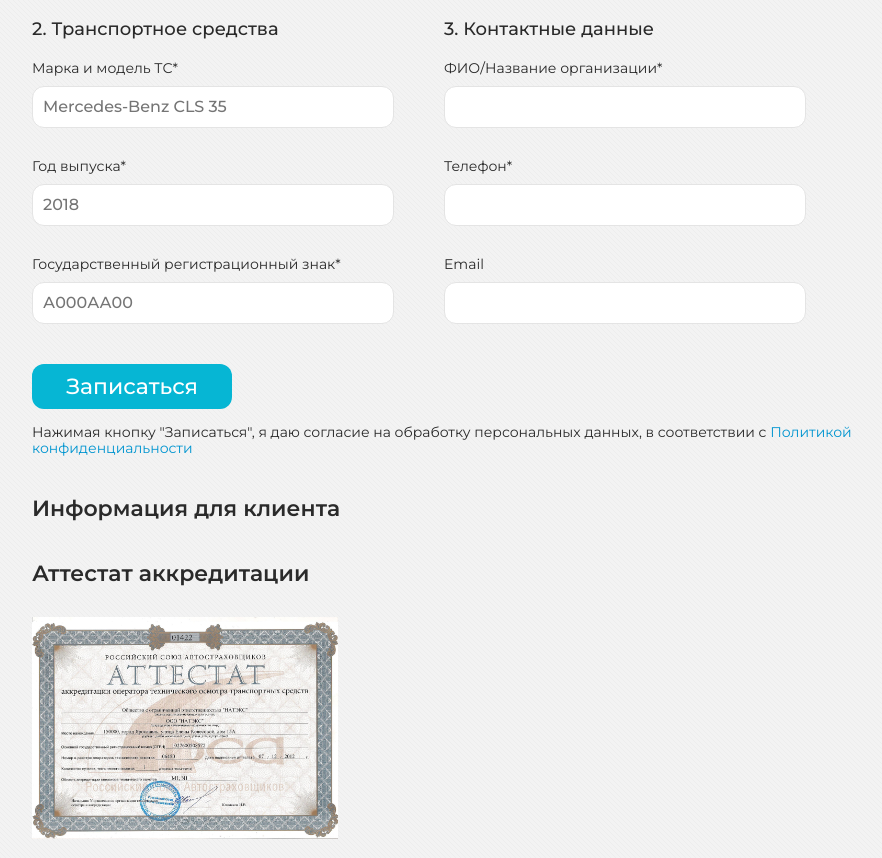
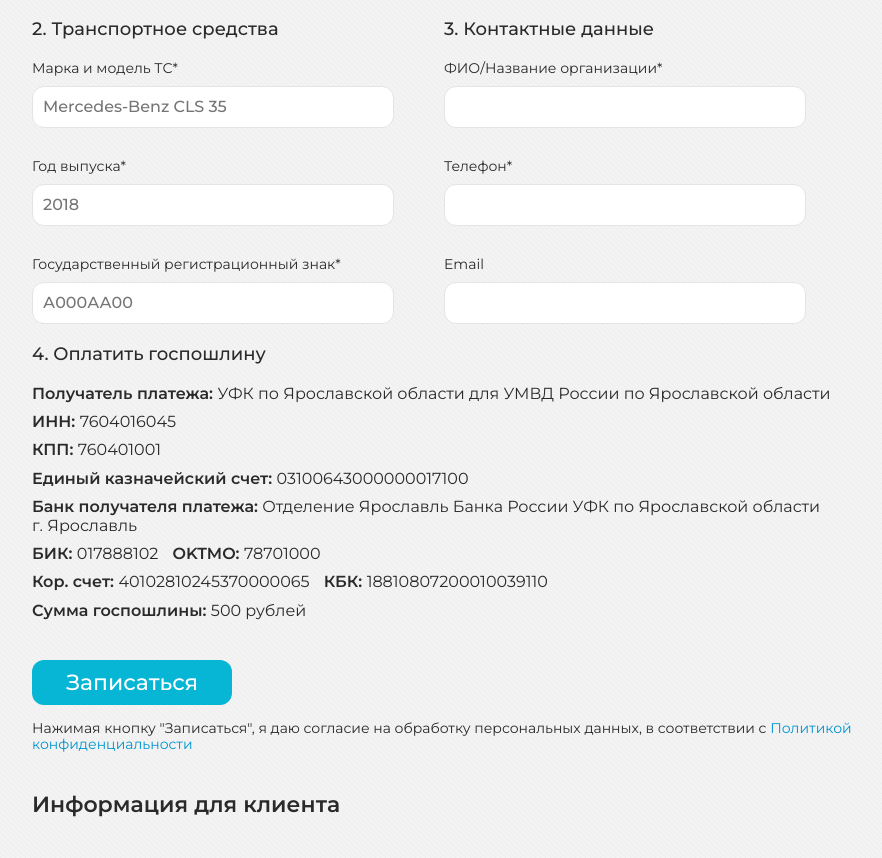
Before and after one commit to NikolayBabankov/natex, a Django app: template website/templates/tekhosmotr.html in a window 1280 px wide. Shown: the part 731-1589 px from the top of the page, without its empty margins (38-920 px from the left). Run offline with Django 4.2, Linux system fonts and the light colour scheme; the template is opened without the code that fills it, so the values that code supplies are empty; some libraries are stand-ins or nearby versions.

Commit message:
techosmotr poshlina

```diff
--- a/website/templates/tekhosmotr.html
+++ b/website/templates/tekhosmotr.html
@@ -71,6 +71,67 @@
                                 </div>
                             </div>
                         </div>
+                        <div class="tekhosmotr_form_wrap_item">
+                            <div class="tekhosmotr_form_title">
+                                4. Оплатить госпошлину
+                            </div>
+                            <ul class="tekhosmotr_form_list" style="margin: 0; padding: 0; list-style: none;">
+                                <div class="li" style="margin-bottom: 10px;">
+                                    <strong>
+                                        Получатель платежа:
+                                    </strong> УФК по Ярославской области для УМВД России по Ярославской области
+                                </div>
+                                <div class="li" style="margin-bottom: 10px;">
+                                    <strong>
+                                        ИНН:
+                                    </strong> 7604016045
+                                </div>
+                                <div class="li" style="margin-bottom: 10px;">
+                                    <strong>
+                                        КПП:
+                                    </strong> 760401001
+                                </div>
+                                <div class="li" style="margin-bottom: 10px;">
+                                    <strong>
+                                        Единый казначейский счет:
+                                    </strong> 03100643000000017100
+                                </div>
+                                <div class="li" style="margin-bottom: 10px;">
+                                    <strong>
+                                        Банк получателя платежа:
+                                    </strong> Отделение Ярославль Банка России УФК по Ярославской области г. Ярославль
+                                </div>
+                                <div class="li" style="margin-bottom: 10px;">
+                                    <span style="margin-right: 10px;">
+                                        <strong>
+                                        БИК:
+                                        </strong> 017888102
+                                    </span>
+                                    <span>
+                                        <strong>
+                                        OKTMO:
+                                        </strong> 78701000
+                                    </span>
+                                </div>
+                                <div class="li" style="margin-bottom: 10px;">
+                                    <span style="margin-right: 10px;">
+                                        <strong>
+                                        Кор. счет:
+                                        </strong> 40102810245370000065
+                                    </span>
+                                    <span>
+                                        <strong>
+                                        КБК:
+                                        </strong> 18810807200010039110
+                                    </span>
+                                </div>
+                                <div class="li">
+                                    <strong>
+                                    Сумма госпошлины:
+                                    </strong> 500 рублей
+                                </div>
+                            </ul>
+                        </div>
                         <button type="submit" class="tekhosmotr_form_btn">Записаться</button>
                         <div class="tekhosmotr_form_priv">
                             Нажимая кнопку "Записаться",
```
